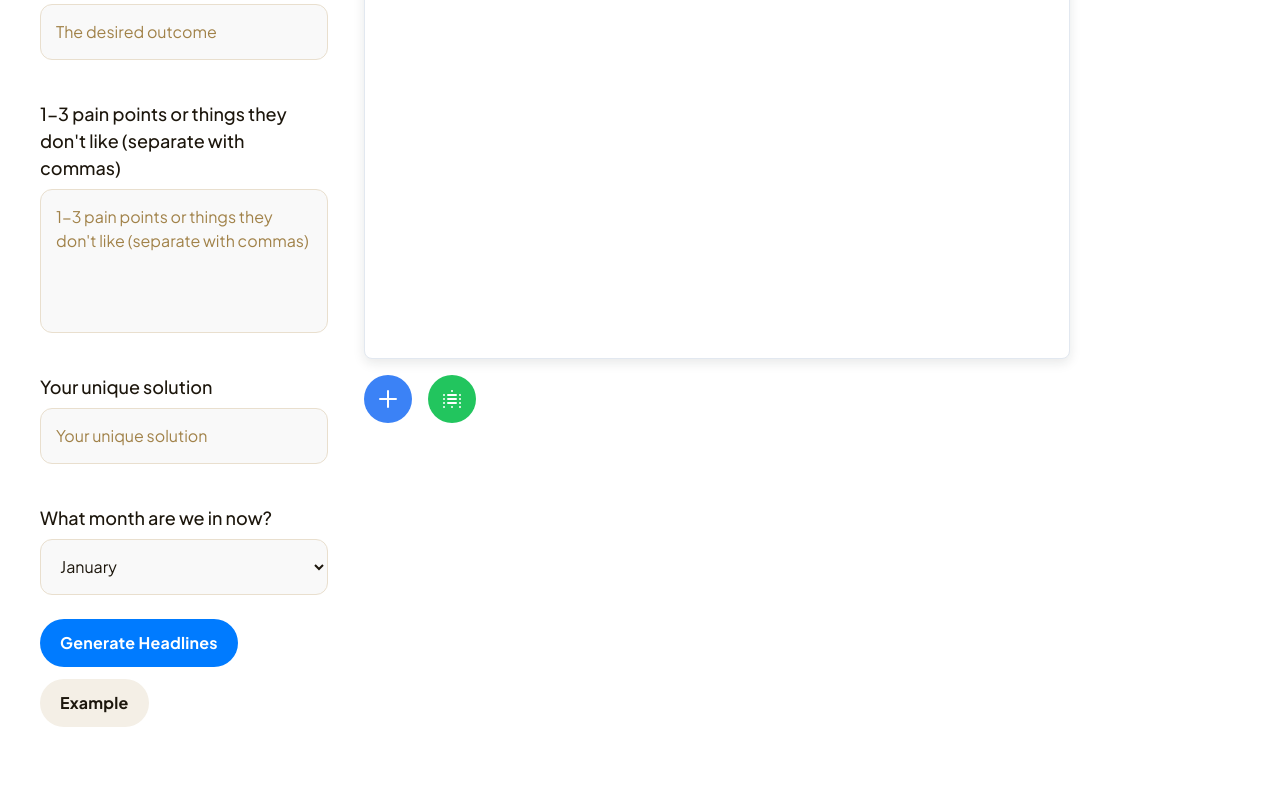
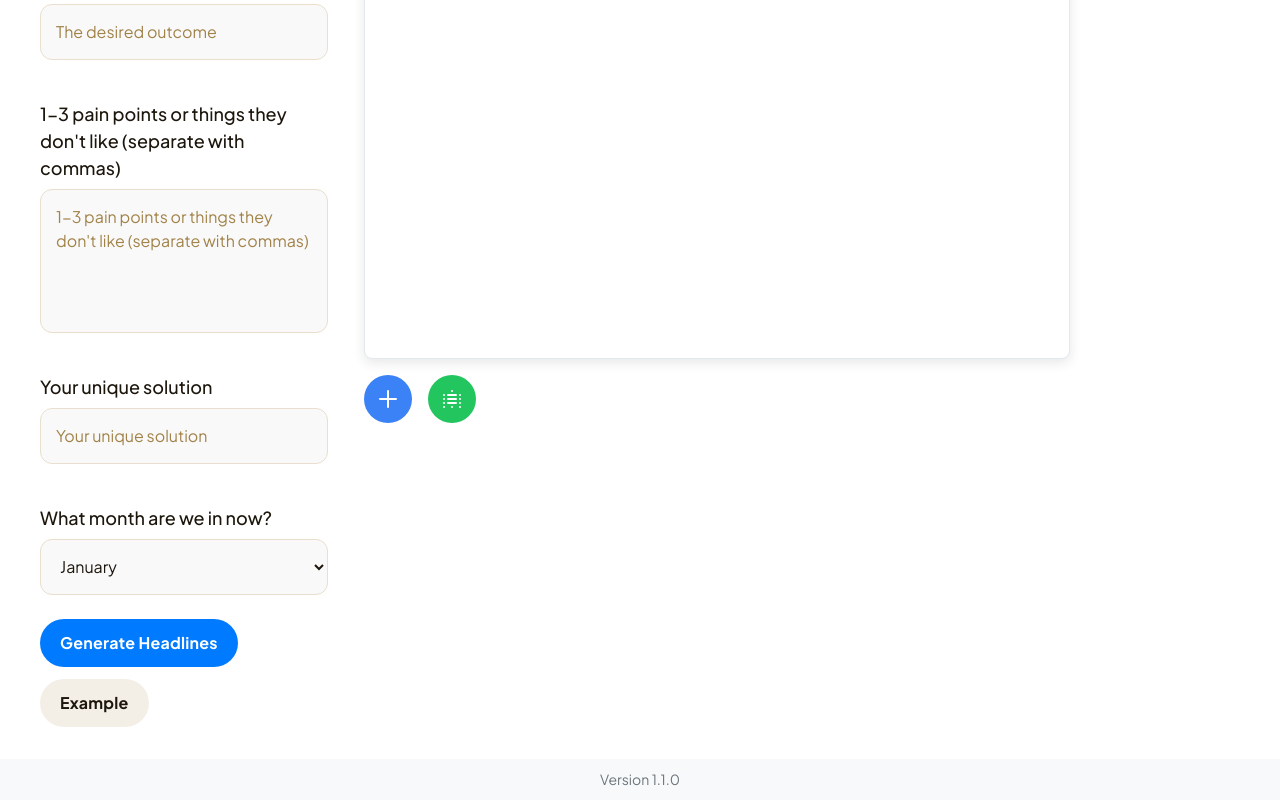
Before and after one commit to pantheonmarketing/headline, a React (Create React App) app: page / in a window 1280 px wide. Shown: the part 269-1069 px from the top of the page. Before the commit the page ends 1028 px from the top, so only its background shows below. Built offline with nearby package versions, Linux system fonts and the light colour scheme; the HTML template or start-up script is replaced by a standard one.

Commit message:
Add version number to footer

```diff
--- a/package.json
+++ b/package.json
@@ -1,6 +1,6 @@
 {
   "name": "headlinez",
-  "version": "0.1.0",
+  "version": "1.1.0",
   "private": true,
   "homepage": "https://pantheonmarketing.github.io/headline",
   "dependencies": {
--- a/src/App.css
+++ b/src/App.css
@@ -146,3 +146,11 @@ button[title]::after {
 button[title]:hover::after {
     opacity: 1;
 }
+
+.footer {
+    background-color: #f8f9fa;
+    padding: 10px 0;
+    text-align: center;
+    font-size: 14px;
+    color: #6c757d;
+}
--- a/src/App.js
+++ b/src/App.js
@@ -2,6 +2,7 @@ import React, { useState } from 'react';
 import './App.css';
 import InputColumn from './components/InputColumn';
 import OutputColumn from './components/OutputColumn';
+import Footer from './components/Footer';
 import { fetchHeadlines } from './api/claudeApi';
 
 function App() {
@@ -38,6 +39,7 @@ function App() {
           <InputColumn onGenerateCopy={handleGenerateCopy} isLoading={isLoading} />
           <OutputColumn generatedCopy={generatedCopy} isLoading={isLoading} error={error} />
         </div>
+        <Footer />
       </div>
     </div>
   );
--- /dev/null
+++ b/src/components/Footer.js
@@ -0,0 +1,12 @@
+import React from 'react';
+import packageJson from '../../package.json';
+
+function Footer() {
+  return (
+    <footer className="footer text-center py-4 bg-gray-100 text-gray-700">
+      <p>Version {packageJson.version}</p>
+    </footer>
+  );
+}
+
+export default Footer;
```
Also changed, not shown: 1 other file (tests, documents, lock files or other folders).
